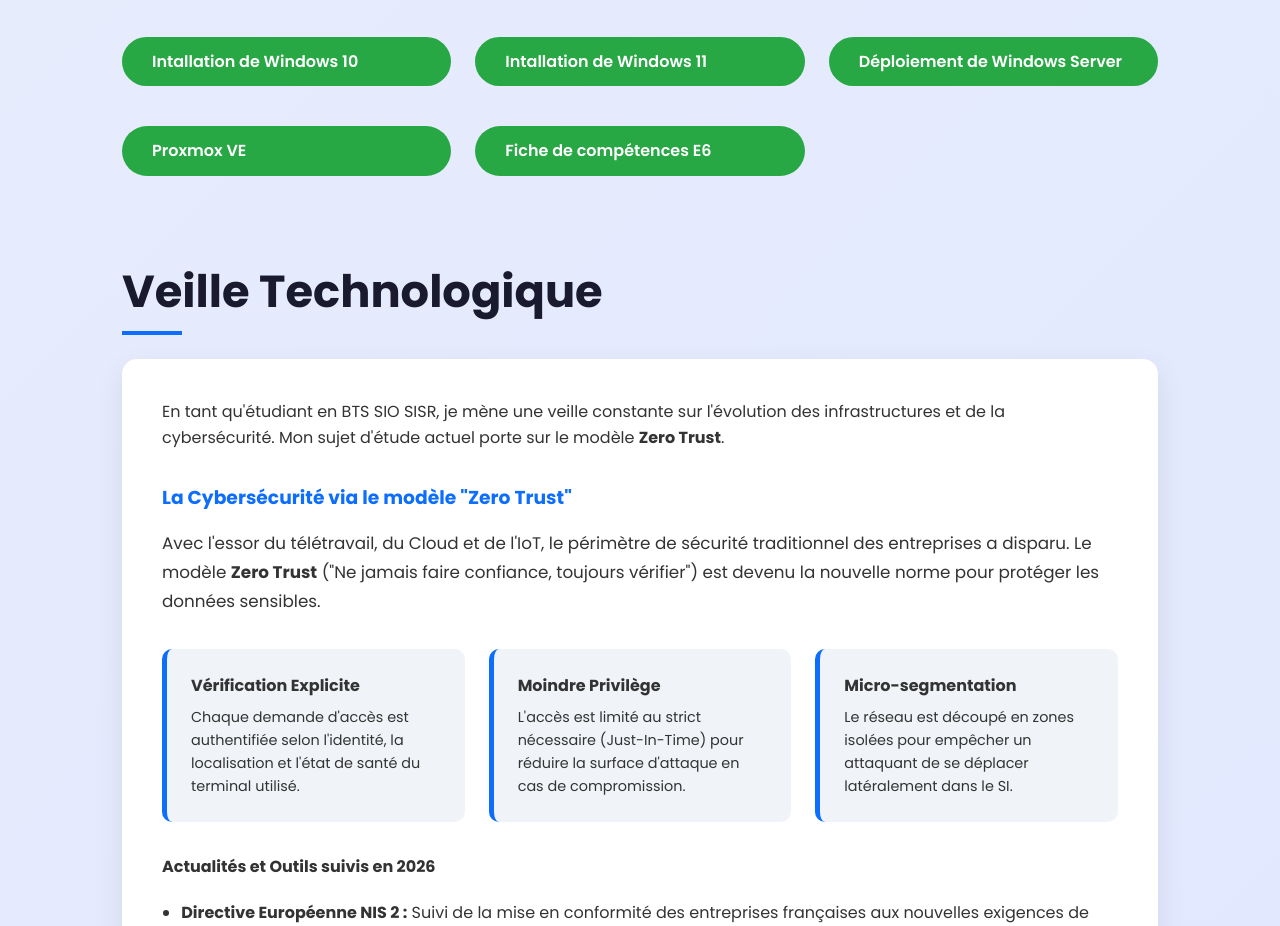
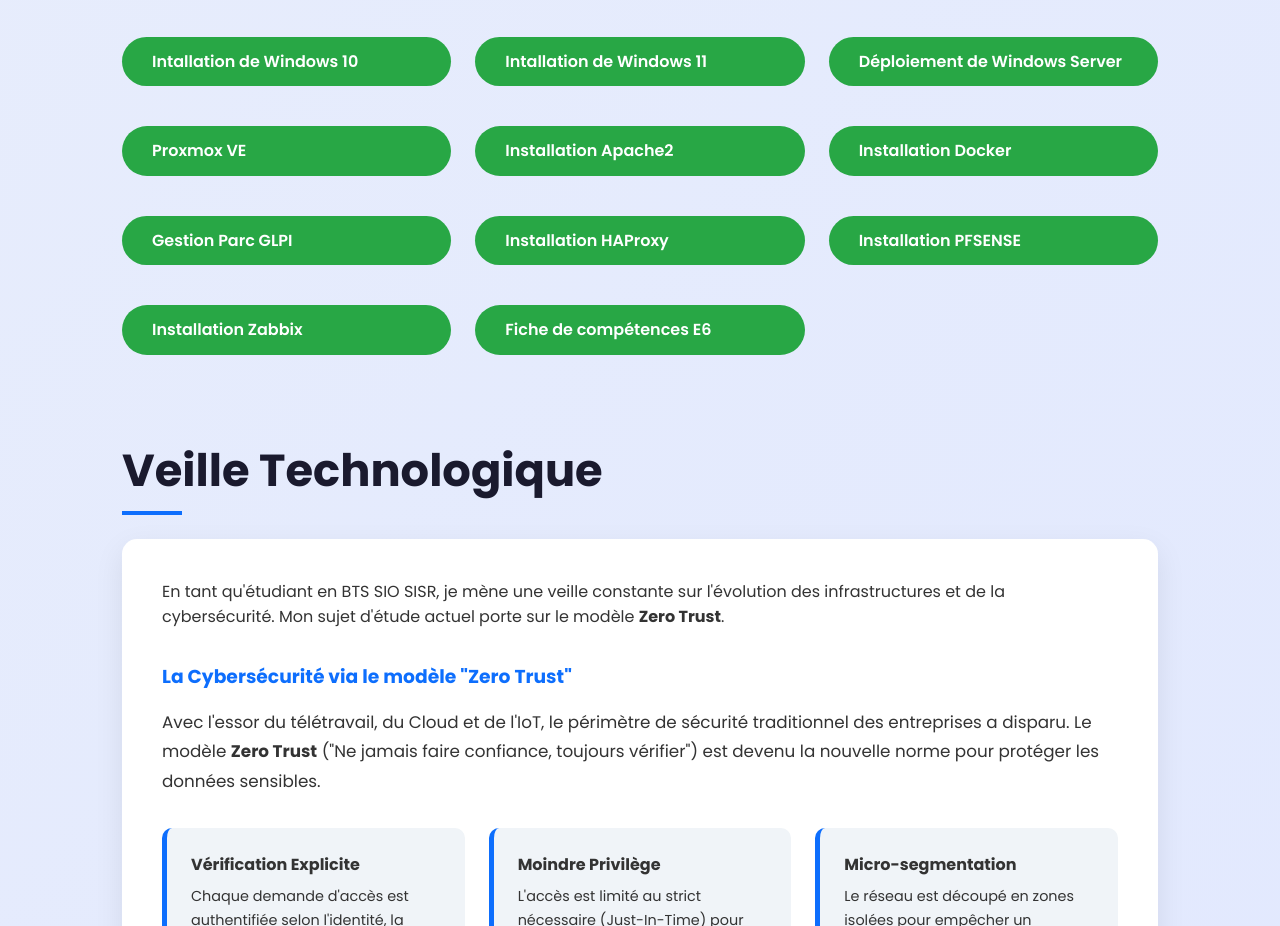
Before and after one commit to S-oZo/maxence-bakana, a plain HTML site: page index.html in a window 1280 px wide. Shown: the part 5040-5966 px from the top of the page. Drawn offline with Linux system fonts and the light colour scheme.

Commit message:
Update index.html

```diff
--- a/index.html
+++ b/index.html
@@ -419,6 +419,12 @@
                 <a href="windows-11.pdf" target="_blank" class="btn" style="background:#28a745;">Intallation de Windows 11</a>
                 <a href="windows-server-2025.pdf" target="_blank" class="btn" style="background:#28a745;">Déploiement de Windows Server</a>
                 <a href="proxmox.pdf" target="_blank" class="btn" style="background:#28a745;">Proxmox VE</a>
+                <a href="apache2.pdf" target="_blank" class="btn" style="background:#28a745;">Installation Apache2</a>
+                <a href="docker.pdf" target="_blank" class="btn" style="background:#28a745;">Installation Docker</a>
+                <a href="glpi.pdf" target="_blank" class="btn" style="background:#28a745;">Gestion Parc GLPI</a>
+                <a href="haproxy.pdf" target="_blank" class="btn" style="background:#28a745;">Installation HAProxy</a>
+                <a href="pfsense.pdf" target="_blank" class="btn" style="background:#28a745;">Installation PFSENSE</a>
+                <a href="zabbix.pdf" target="_blank" class="btn" style="background:#28a745;">Installation Zabbix</a>
                 <a href="E6.pdf" target="_blank" class="btn" style="background:#28a745;">Fiche de compétences E6</a>
             </div>
         </section>
```
